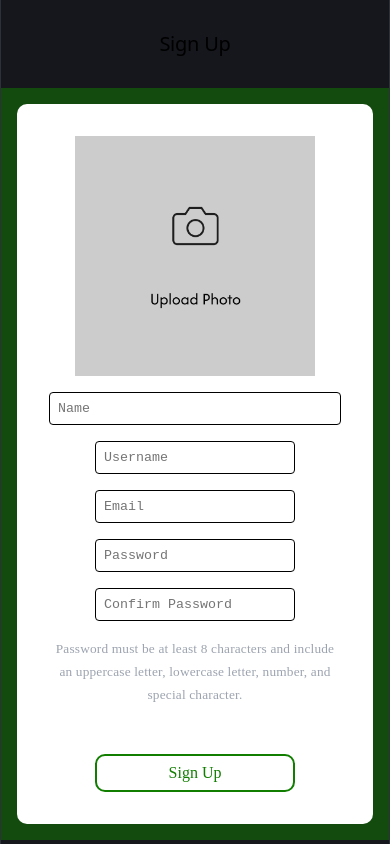
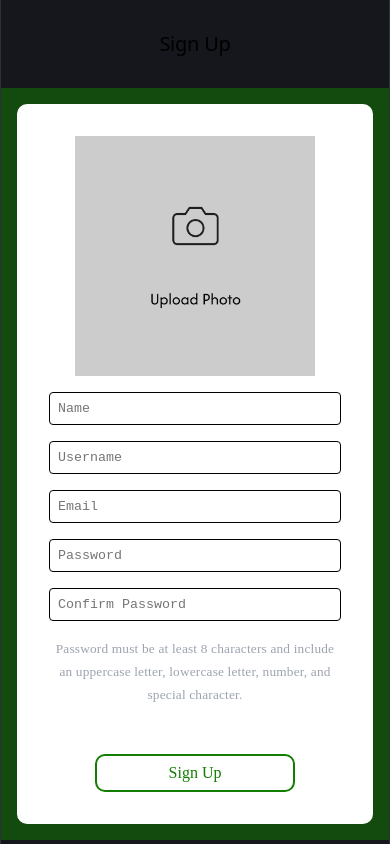
Before and after one commit to Jithin-Joy-Arakkal/Neighborhood-Swap, a React (Vite) app: page /signup in a window 390 px wide. Built offline with nearby package versions, Linux system fonts and the light colour scheme; a web font is replaced by a local one.

Commit message:
Added SignUp page mobile-responsiveness

```diff
--- a/src/css/Chat.css
+++ b/src/css/Chat.css
@@ -28,6 +28,7 @@
     width: 75%;
     gap: 0.5rem;
 }
+
 .input-box .message-input{
     width: 100%;
 
--- a/src/css/Profile.css
+++ b/src/css/Profile.css
@@ -62,7 +62,7 @@ h2{
     column-gap: 1rem;
     padding: 0.5rem;
     align-items: center;
-    max-width: 360px;
+    max-width: 400px;
     width: 100%;
 }
 
@@ -72,7 +72,7 @@ h2{
     border-radius: 4px;
     padding: 0.3rem;
     height: fit-content;
-    max-width: 280px;
+    max-width: 320px;
     width: 100%;
     background-color: white;
     color: black;
--- a/src/css/SignUp.css
+++ b/src/css/SignUp.css
@@ -42,7 +42,7 @@ h2{
     background-color: white;
     color: black;
     padding: 0.5rem;
-    max-width: 200px;
+    max-width: 300px;
     width: 100%;
     border-radius: 4px;
     border: 1px solid black;
```
